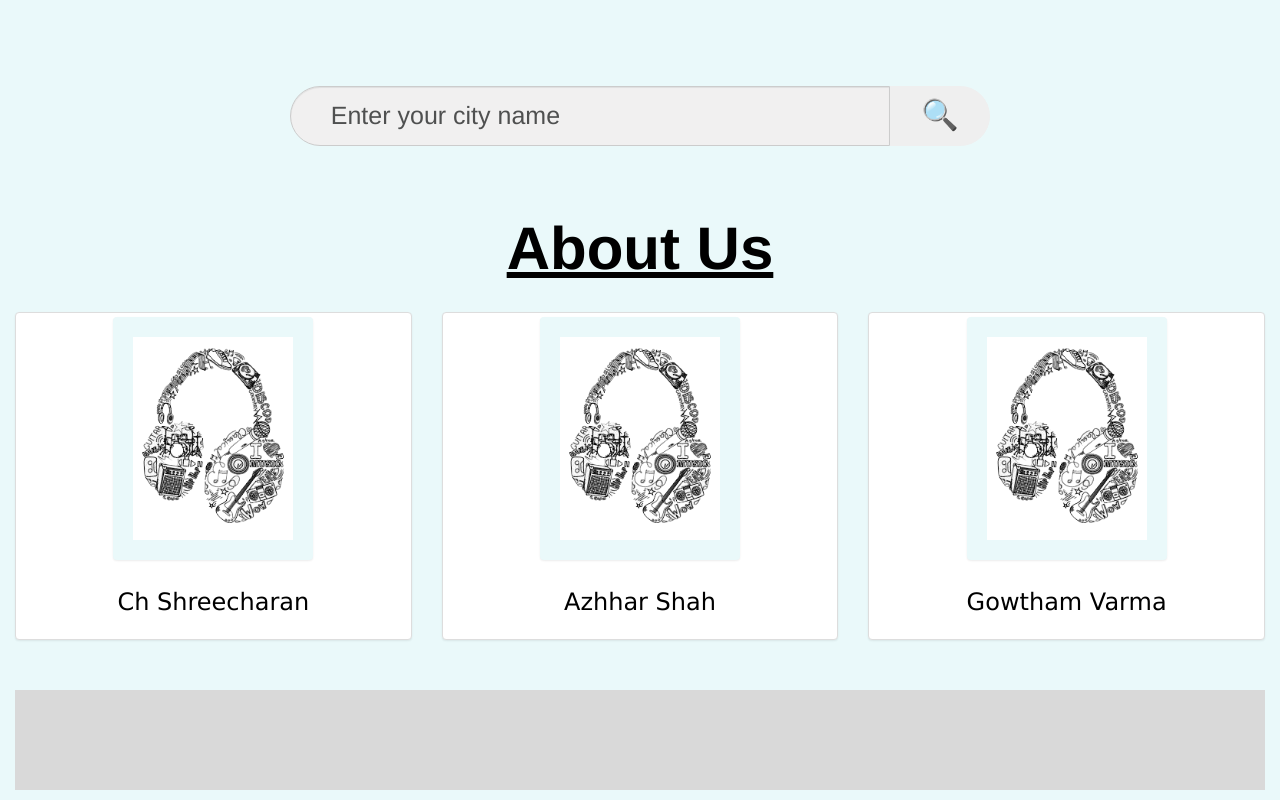
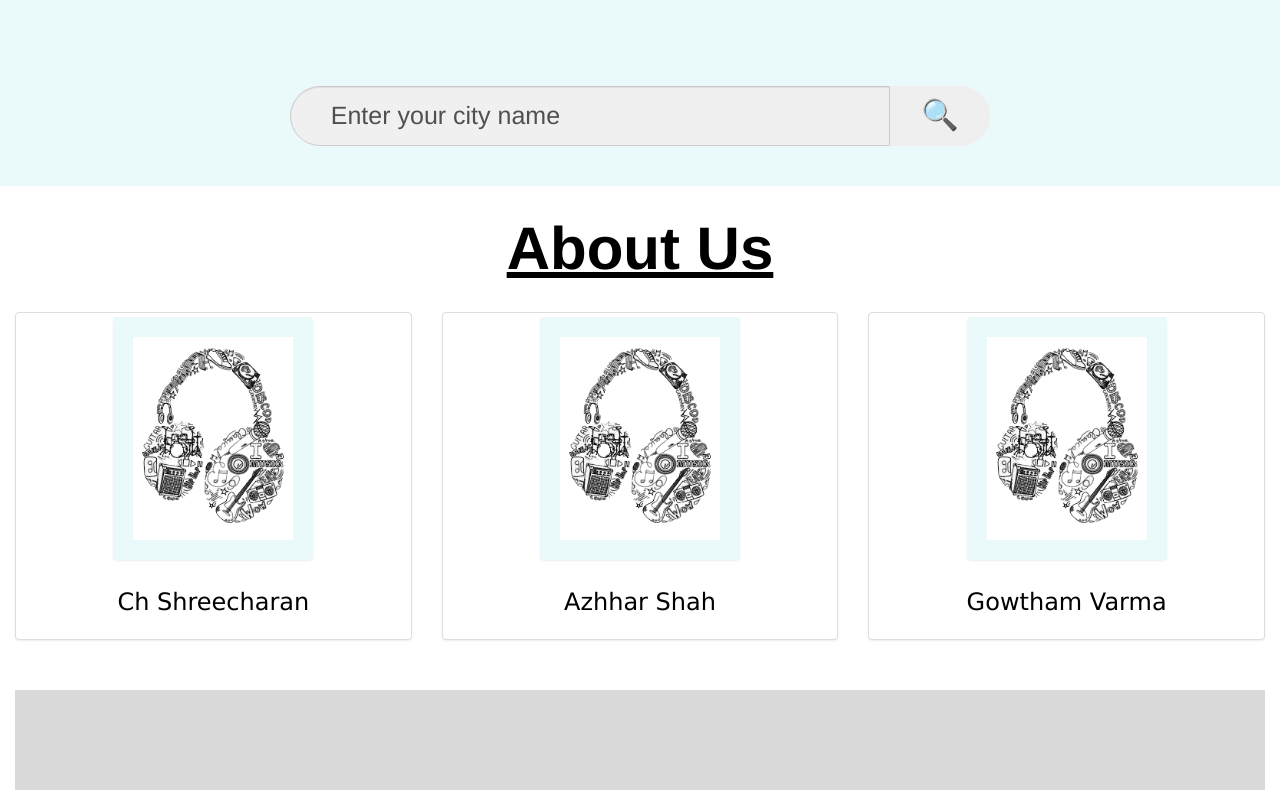
Before and after one commit to notifyproject/WTProject, a plain HTML site: page index.html in a window 1280 px wide. Shown: the part 1657-2457 px from the top of the page. Drawn offline with nearby package versions, Linux system fonts and the light colour scheme.

Commit message:
Update wt.css

```diff
--- a/wt.css
+++ b/wt.css
@@ -163,7 +163,9 @@
 .search-btn{
     font-size: 30px;
 }
-
+.section-3{
+ background-color:#ffffff;
+}
         .img-thumbnail{
             border: 20px solid #eaf9fa;
         }
```
